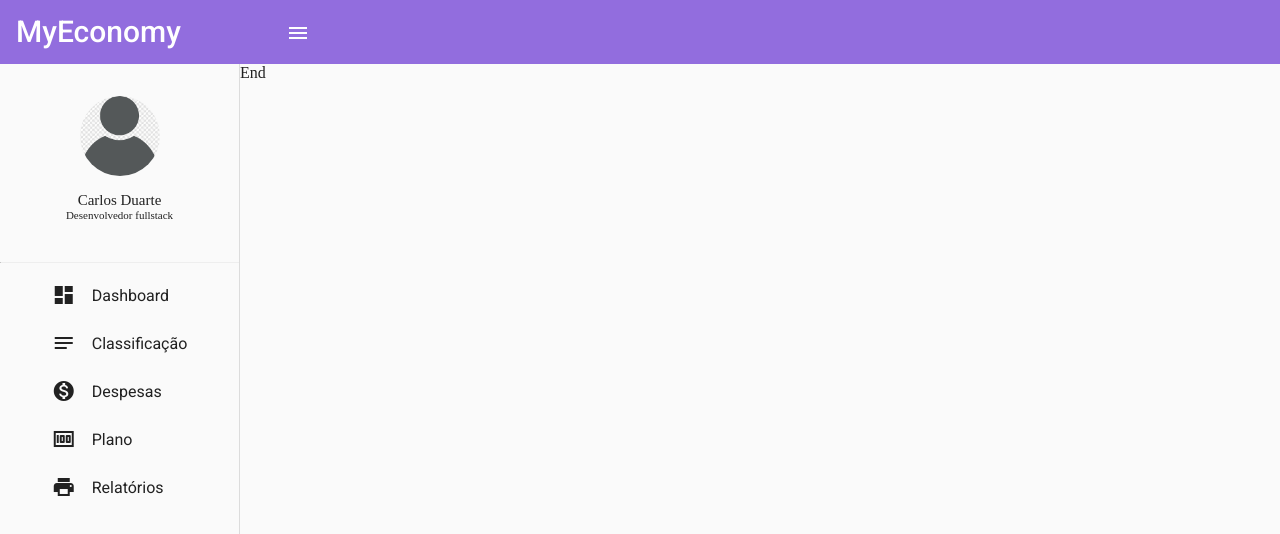
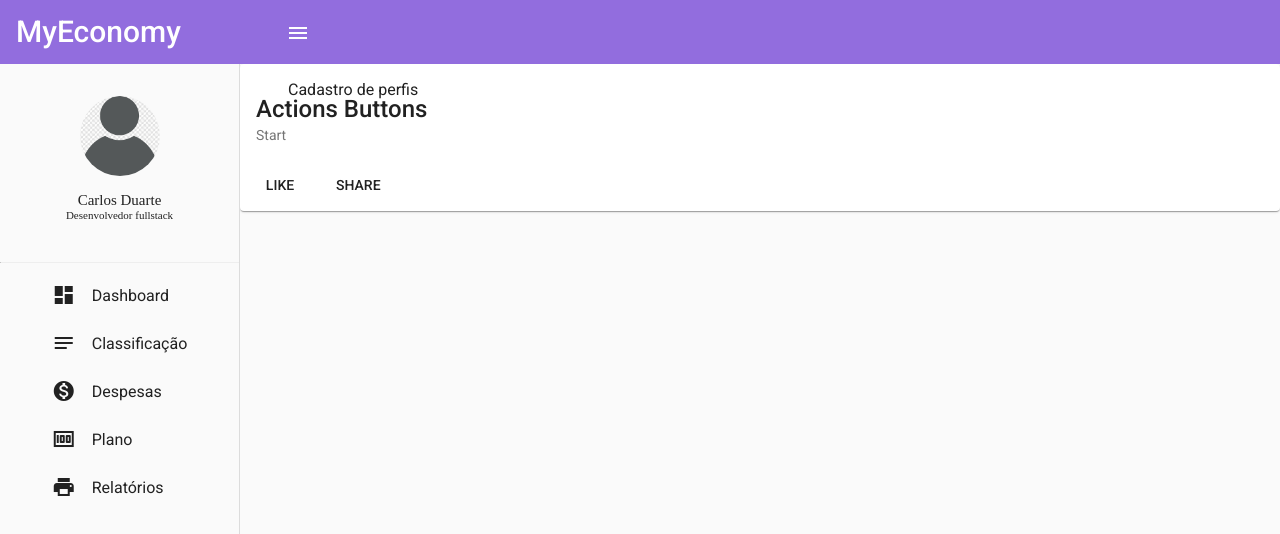
Before and after one commit to cesduarte/MyEconomy-front, an Angular app: page /profile in a window 1280 px wide. Before the commit this address led to /. Shown: the top 534 px of the page. Built offline with nearby package versions, Linux system fonts and the light colour scheme.

Commit message:
ajustes front

```diff
--- a/src/app/app-routing.module.ts
+++ b/src/app/app-routing.module.ts
@@ -1,7 +1,15 @@
 import { NgModule } from '@angular/core';
 import { RouterModule, Routes } from '@angular/router';
+import { ProfileListComponent } from './views/user/profile/profile-list/profile-list.component';
 
-const routes: Routes = [];
+const routes: Routes = [
+
+{
+  path: 'profile',
+  component: ProfileListComponent,
+}
+
+];
 
 @NgModule({
   imports: [RouterModule.forRoot(routes)],
--- a/src/app/template/sidebar/sidebar.component.html
+++ b/src/app/template/sidebar/sidebar.component.html
@@ -46,6 +46,6 @@
         </div>
   </mat-sidenav>
   <mat-sidenav-content>
-    End
+    <router-outlet></router-outlet>
   </mat-sidenav-content>
 </mat-sidenav-container>
--- a/src/app/views/user/profile/profile-list/profile-list.component.html
+++ b/src/app/views/user/profile/profile-list/profile-list.component.html
@@ -1,3 +1,9 @@
-<p>
-  profile-list works!
-</p>
+<mat-card>
+  <mat-card-header>Cadastro de perfis</mat-card-header>
+  <mat-card-title>Actions Buttons</mat-card-title>
+  <mat-card-subtitle>Start</mat-card-subtitle>
+  <mat-card-actions>
+    <button mat-button>LIKE</button>
+    <button mat-button>SHARE</button>
+  </mat-card-actions>
+</mat-card>
--- a/src/app/views/user/profile/profile-list/profile-list.component.ts
+++ b/src/app/views/user/profile/profile-list/profile-list.component.ts
@@ -1,12 +1,31 @@
 import { Component, OnInit } from '@angular/core';
 
+export interface PeriodicElement {
+  name: string;
+  position: number;
+  weight: number;
+  symbol: string;
+}
+const ELEMENT_DATA: PeriodicElement[] = [
+  {position: 1, name: 'Hydrogen', weight: 1.0079, symbol: 'H'},
+  {position: 2, name: 'Helium', weight: 4.0026, symbol: 'He'},
+  {position: 3, name: 'Lithium', weight: 6.941, symbol: 'Li'},
+  {position: 4, name: 'Beryllium', weight: 9.0122, symbol: 'Be'},
+  {position: 5, name: 'Boron', weight: 10.811, symbol: 'B'},
+  {position: 6, name: 'Carbon', weight: 12.0107, symbol: 'C'},
+  {position: 7, name: 'Nitrogen', weight: 14.0067, symbol: 'N'},
+  {position: 8, name: 'Oxygen', weight: 15.9994, symbol: 'O'},
+  {position: 9, name: 'Fluorine', weight: 18.9984, symbol: 'F'},
+  {position: 10, name: 'Neon', weight: 20.1797, symbol: 'Ne'},
+];
 @Component({
   selector: 'app-profile-list',
   templateUrl: './profile-list.component.html',
   styleUrls: ['./profile-list.component.css']
 })
 export class ProfileListComponent implements OnInit {
-
+  displayedColumns: string[] = ['position', 'name', 'weight', 'symbol'];
+  dataSource = ELEMENT_DATA;
   constructor() { }
 
   ngOnInit() {
```
Also changed, not shown: src/app/app.module.ts (+15 -2 lines).
